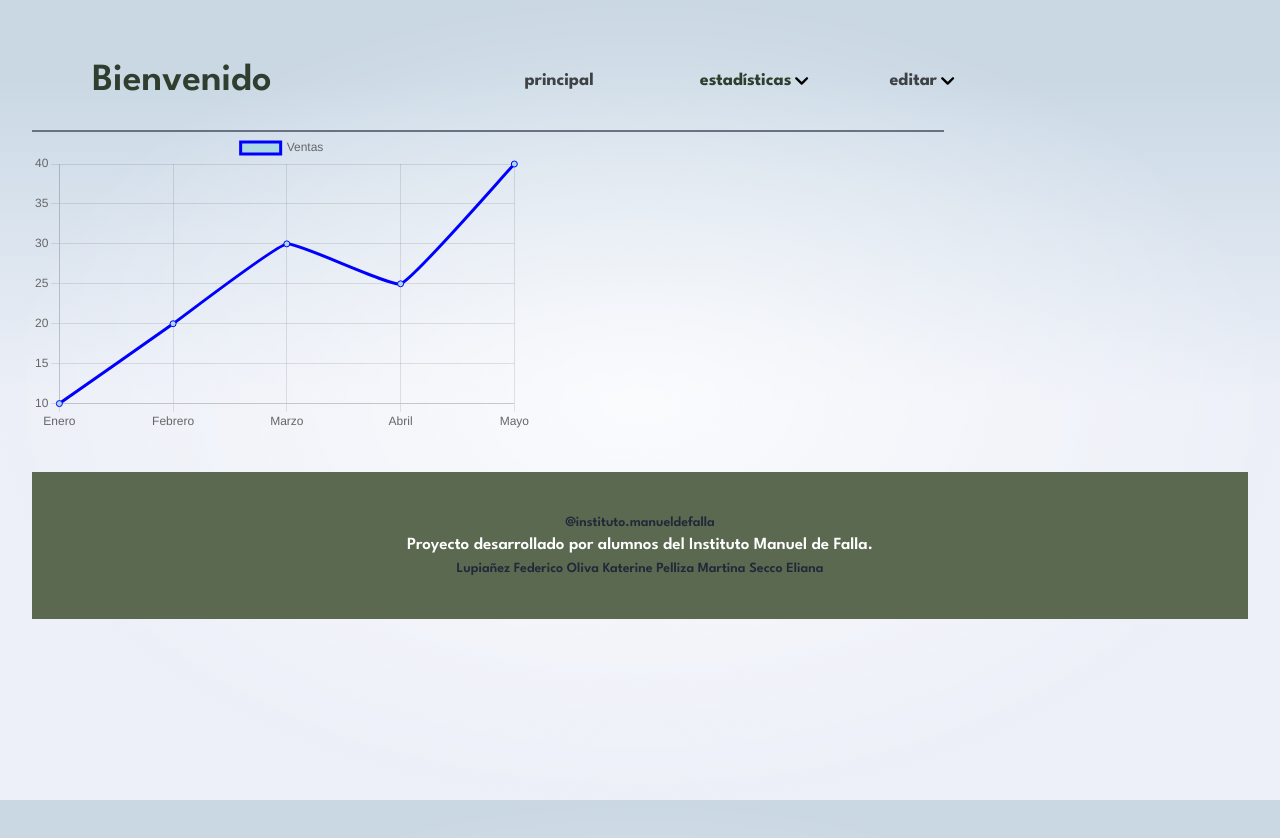
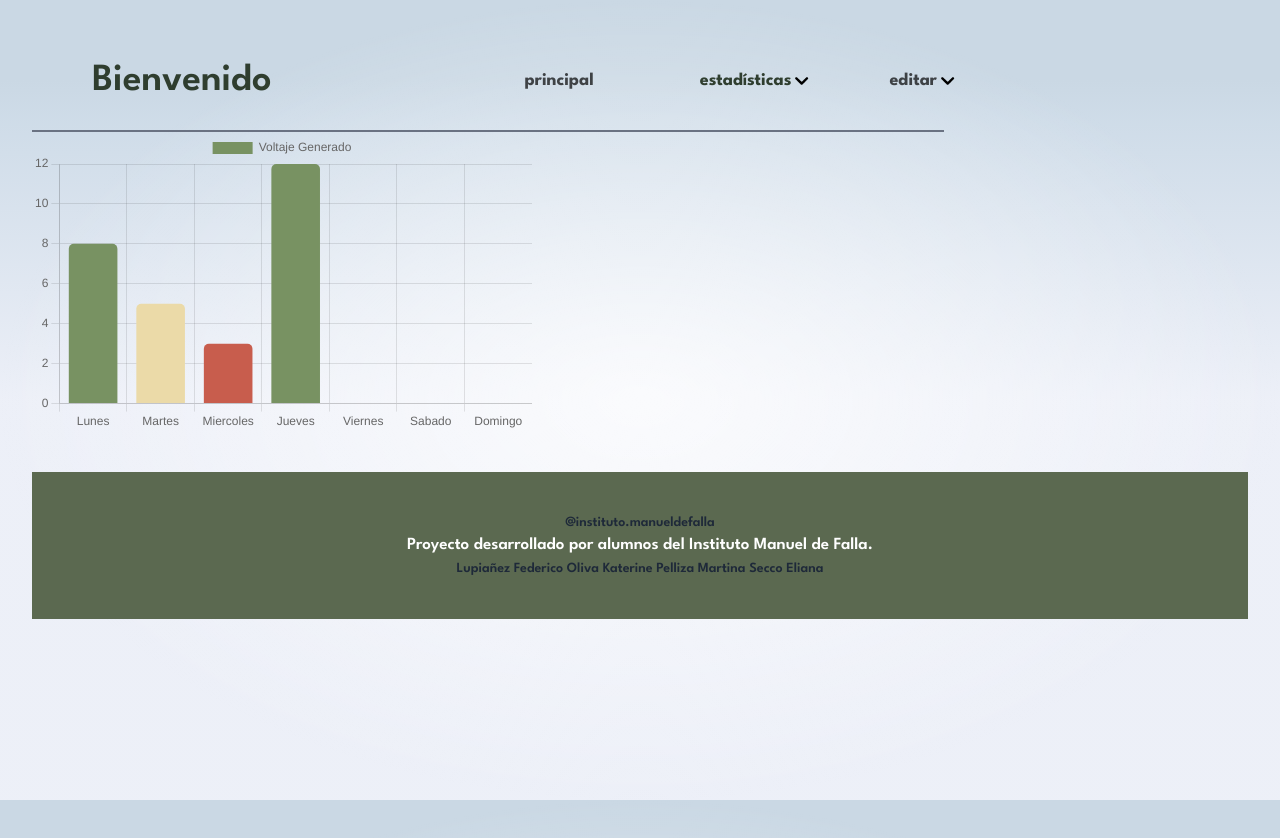
Before and after one commit to FedeLupianez/Librevento_control, a SvelteKit app in the folder Frontend/: page /voltaje in a window 1280 px wide. Shown: the top 838 px of the page. Built offline with nearby package versions, Linux system fonts and the light colour scheme; no server answers; some icons are missing.

Commit message:
Agrego la prueba de los graficos de barras

```diff
--- a/Frontend/src/routes/voltaje/+page.svelte
+++ b/Frontend/src/routes/voltaje/+page.svelte
@@ -1,5 +1,5 @@
 <script lang="ts">
-	import LineChart from '../../components/LineChart.svelte';
+	import BarChart from '../../components/BarChart.svelte';
 </script>
 
-<LineChart />
+<BarChart />
```
